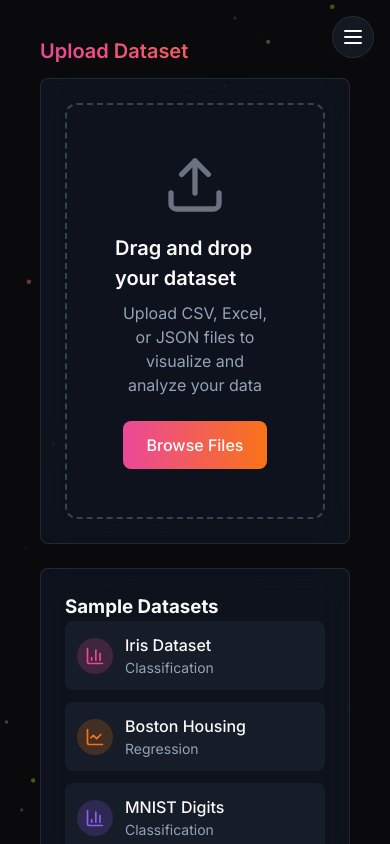
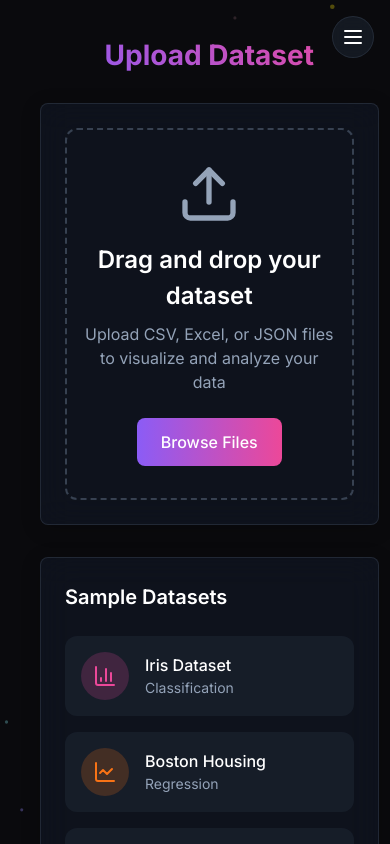
Before and after one commit to JM-Mushraf/ML-Algorithm-Visualizer, a React (Vite) app in the folder ml-viz-temp/: page /upload in a window 390 px wide. Shown: the top 844 px of the page. Built offline with nearby package versions, Linux system fonts and the light colour scheme.

Commit message:
UI changes

```diff
--- a/ml-viz-temp/src/components/UploadContent.css
+++ b/ml-viz-temp/src/components/UploadContent.css
@@ -1,8 +1,68 @@
-.upload-container {
-    margin-bottom: 1.5rem;
+/* Container Styles */
+.upload-content-container {
+  background-color: #0a0a0d;
+  color: #ffffff;
+  font-family: -apple-system, BlinkMacSystemFont, "Segoe UI", Roboto, Oxygen, Ubuntu, Cantarell, "Open Sans", "Helvetica Neue", sans-serif;
+  width: 88vw;
+  max-width: 1400px;
+  margin: 0 auto;
+  padding: 2rem;
 }
 
-  .dropzone {
+.upload-content-title {
+  font-size: 2.5rem;
+  font-weight: 700;
+  text-align: center;
+  margin-bottom: 2rem;
+  background: linear-gradient(45deg, #8b5cf6, #ec4899);
+  -webkit-background-clip: text;
+  -webkit-text-fill-color: transparent;
+  background-clip: text;
+  color: transparent;
+}
+
+/* Glass Panel Effect */
+.glass-panel {
+  background: rgba(255, 255, 255, 0.1);
+  backdrop-filter: blur(10px);
+  border-radius: 1rem;
+  padding: 2rem;
+  box-shadow: 0 4px 20px rgba(0, 0, 0, 0.2);
+}
+
+/* Grid Layouts */
+.upload-content-grid {
+  display: grid;
+  grid-template-columns: 2fr 1fr;
+  gap: 2rem;
+  margin-bottom: 2rem;
+}
+
+.upload-content-info-grid {
+  display: grid;
+  grid-template-columns: 2fr 1fr;
+  gap: 2rem;
+  margin-bottom: 2rem;
+}
+
+.upload-content-metrics-grid {
+  display: grid;
+  grid-template-columns: repeat(auto-fit, minmax(150px, 1fr));
+  gap: 1.5rem;
+}
+
+.upload-content-missing-values-grid {
+  display: grid;
+  grid-template-columns: repeat(auto-fit, minmax(150px, 1fr));
+  gap: 1rem;
+}
+
+/* Upload Area Styles */
+.upload-content-area {
+  position: relative;
+}
+
+.upload-content-dropzone {
   border: 2px dashed #374151;
   border-radius: 0.75rem;
   padding: 3rem;
@@ -10,157 +70,352 @@
   flex-direction: column;
   align-items: center;
   justify-content: center;
+  text-align: center;
+  transition: border-color 0.3s;
 }
 
-  .upload-icon {
+.upload-content-dropzone:hover {
+  border-color: #8b5cf6;
+}
+
+.upload-content-icon {
   width: 4rem;
   height: 4rem;
-    color: #6b7280;
+  color: #94a3b8;
   margin-bottom: 1rem;
 }
 
-  .dropzone-title {
-    font-size: 1.25rem;
+.upload-content-dropzone-title {
+  font-size: 1.5rem;
   font-weight: 600;
   margin-bottom: 0.5rem;
+  color: #ffffff;
 }
 
-  .dropzone-text {
+.upload-content-dropzone-text {
   color: #94a3b8;
   margin-bottom: 1.5rem;
-    text-align: center;
   max-width: 28rem;
 }
 
-  .browse-button {
+.upload-content-browse-button {
   padding: 0.75rem 1.5rem;
-    background-image: linear-gradient(to right, #ec4899, #f97316);
+  background-image: linear-gradient(to right, #8b5cf6, #ec4899);
   border: none;
   border-radius: 0.5rem;
   font-weight: 500;
   color: white;
   cursor: pointer;
   transition: opacity 0.2s;
+  display: inline-block;
 }
 
-  .browse-button:hover {
+.upload-content-browse-button:hover {
   opacity: 0.9;
 }
 
-  .datasets-grid {
-    display: grid;
-    grid-template-columns: 1fr;
-    gap: 1.5rem;
+.upload-content-selected-file {
+  margin-top: 1.5rem;
+  background: rgba(0, 0, 0, 0.2);
+  padding: 1rem;
+  border-radius: 0.5rem;
+  width: 100%;
+  max-width: 400px;
 }
 
-  @media (min-width: 768px) {
-    .datasets-grid {
-      grid-template-columns: 1fr 2fr;
-    }
+.upload-content-upload-button {
+  padding: 0.75rem 1.5rem;
+  background-image: linear-gradient(to right, #8b5cf6, #ec4899);
+  border: none;
+  border-radius: 0.5rem;
+  font-weight: 500;
+  color: white;
+  cursor: pointer;
+  transition: opacity 0.2s;
+  margin-top: 0.75rem;
+  width: 100%;
 }
 
-  .dataset-list {
+.upload-content-upload-button:hover {
+  opacity: 0.9;
+}
+
+.upload-content-upload-button:disabled {
+  opacity: 0.6;
+  cursor: not-allowed;
+}
+
+/* Sample Datasets Styles */
+.upload-content-sample-datasets {
+  position: relative;
+}
+
+.upload-content-sample-datasets::after {
+  content: "";
+  position: absolute;
+  top: 0;
+  bottom: 0;
+  right: 0;
+  width: 4px;
+  background: linear-gradient(to bottom, #8b5cf6, #ec4899);
+  border-top-right-radius: 1rem;
+  border-bottom-right-radius: 1rem;
+}
+
+.upload-content-panel-title {
+  font-size: 1.25rem;
+  font-weight: 600;
+  margin-bottom: 1.5rem;
+  color: #ffffff;
+}
+
+.upload-content-dataset-list {
   list-style: none;
+  padding: 0;
+  margin: 0;
   display: flex;
   flex-direction: column;
-    gap: 0.75rem;
+  gap: 1rem;
 }
 
-  .dataset-item {
+.upload-content-dataset-item {
   display: flex;
   align-items: center;
-    gap: 0.75rem;
-    padding: 0.75rem;
-    border-radius: 0.5rem;
+  gap: 1rem;
+  padding: 1rem;
+  border-radius: 0.75rem;
   background-color: rgba(31, 41, 55, 0.5);
-    transition: background-color 0.2s;
+  transition: transform 0.2s, background-color 0.2s;
   cursor: pointer;
 }
 
-  .dataset-item:hover {
+.upload-content-dataset-item:hover {
   background-color: rgba(31, 41, 55, 0.7);
+  transform: translateY(-2px);
 }
 
-  .dataset-icon-container {
-    padding: 0.5rem;
-    border-radius: 9999px;
+.upload-content-dataset-icon-container {
+  padding: 0.75rem;
+  border-radius: 50%;
   display: flex;
   align-items: center;
   justify-content: center;
 }
 
-  .dataset-icon-container.pink {
+.upload-content-pink {
   background-color: rgba(236, 72, 153, 0.2);
 }
 
-  .dataset-icon-container.orange {
+.upload-content-orange {
   background-color: rgba(249, 115, 22, 0.2);
 }
 
-  .dataset-icon-container.purple {
+.upload-content-purple {
   background-color: rgba(139, 92, 246, 0.2);
 }
 
-  .dataset-icon {
-    width: 1.25rem;
-    height: 1.25rem;
+.upload-content-dataset-icon {
+  width: 1.5rem;
+  height: 1.5rem;
 }
 
-  .dataset-icon-container.pink .dataset-icon {
+.upload-content-pink .upload-content-dataset-icon {
   color: #ec4899;
 }
 
-  .dataset-icon-container.orange .dataset-icon {
+.upload-content-orange .upload-content-dataset-icon {
   color: #f97316;
 }
 
-  .dataset-icon-container.purple .dataset-icon {
+.upload-content-purple .upload-content-dataset-icon {
   color: #8b5cf6;
 }
 
-  .dataset-name {
+.upload-content-dataset-name {
   font-weight: 500;
+  color: #ffffff;
 }
 
-  .dataset-type {
+.upload-content-dataset-type {
   font-size: 0.875rem;
   color: #94a3b8;
 }
 
-  .table-container {
-    overflow-x: auto;
+/* Error Message */
+.upload-content-error-message {
+  color: #ef4444;
+  text-align: center;
+  margin: 1rem 0;
+  padding: 0.75rem;
+  background: rgba(239, 68, 68, 0.1);
+  border-radius: 0.5rem;
 }
 
-  .uploads-table {
-    width: 100%;
-    border-collapse: collapse;
+/* Analysis Results Styles */
+.upload-content-analysis-container {
+  margin-top: 3rem;
 }
 
-  .uploads-table th {
-    text-align: left;
-    padding: 0.75rem 1rem;
-    color: #94a3b8;
-    font-weight: 500;
-    border-bottom: 1px solid #1f2937;
+.upload-content-analysis-title {
+  font-size: 2rem;
+  font-weight: 700;
+  margin-bottom: 1.5rem;
+  background: linear-gradient(45deg, #8b5cf6, #ec4899);
+  -webkit-background-clip: text;
+  -webkit-text-fill-color: transparent;
+  background-clip: text;
+  color: transparent;
 }
 
-  .uploads-table td {
-    padding: 0.75rem 1rem;
-    border-bottom: 1px solid rgba(31, 41, 55, 0.5);
+.upload-content-card-title {
+  font-size: 1.25rem;
+  font-weight: 600;
+  margin-bottom: 1.5rem;
+  color: #ffffff;
 }
 
-  .uploads-table tr:last-child td {
-    border-bottom: none;
+/* Metrics Card */
+.upload-content-metrics-card {
+  margin-bottom: 2rem;
 }
 
-  .uploads-table tr:hover {
-    background-color: rgba(31, 41, 55, 0.3);
+.upload-content-metric {
+  display: flex;
+  flex-direction: column;
+  background: rgba(0, 0, 0, 0.2);
+  padding: 1.25rem;
+  border-radius: 0.75rem;
 }
 
-  .uploads-table td:first-child {
-    color: white;
+.upload-content-metric-label {
+  font-size: 0.875rem;
+  color: #94a3b8;
+  margin-bottom: 0.5rem;
 }
 
-  .uploads-table td:not(:first-child) {
+.upload-content-metric-value {
+  font-size: 1.5rem;
+  font-weight: 600;
+  font-family: "Courier New", monospace;
+  color: #ffffff;
+}
+
+/* Info Sections */
+.upload-content-info-section {
+  margin-bottom: 2rem;
+}
+
+.upload-content-info-section:last-child {
+  margin-bottom: 0;
+}
+
+.upload-content-section-title {
+  font-size: 1.125rem;
+  font-weight: 600;
+  margin-bottom: 1rem;
+  color: #8b5cf6;
+}
+
+.upload-content-info-item {
+  margin-bottom: 0.5rem;
+  color: #ffffff;
+}
+
+.upload-content-info-label {
   color: #94a3b8;
+  margin-right: 0.5rem;
 }
+
+.upload-content-missing-value-item {
+  background: rgba(0, 0, 0, 0.2);
+  padding: 0.75rem;
+  border-radius: 0.5rem;
+  color: #ffffff;
+}
+
+.upload-content-column-name {
+  font-weight: 500;
+}
+
+.upload-content-dataset-preview {
+  background: rgba(0, 0, 0, 0.2);
+  padding: 1rem;
+  border-radius: 0.5rem;
+  overflow-x: auto;
+  font-size: 0.875rem;
+  max-height: 300px;
+  overflow-y: auto;
+  color: #ffffff;
+}
+
+.upload-content-algorithm-info,
+.upload-content-features-info {
+  background: rgba(0, 0, 0, 0.2);
+  padding: 1.25rem;
+  border-radius: 0.75rem;
+  color: #ffffff;
+}
+
+/* Visualization */
+.upload-content-visualization-container {
+  display: flex;
+  justify-content: center;
+  align-items: center;
+  padding: 1rem;
+  background: rgba(0, 0, 0, 0.2);
+  border-radius: 0.75rem;
+}
+
+.upload-content-visualization-image {
+  max-width: 100%;
+  max-height: 500px;
+  border-radius: 0.75rem;
+  object-fit: contain;
+}
+
+/* Responsive Styles */
+@media (max-width: 1024px) {
+  .upload-content-grid,
+  .upload-content-info-grid {
+    grid-template-columns: 1fr;
+  }
+
+  .upload-content-sample-datasets::after {
+    width: 100%;
+    height: 4px;
+    top: auto;
+    bottom: 0;
+    left: 0;
+    right: 0;
+    border-radius: 0;
+    border-bottom-left-radius: 1rem;
+    border-bottom-right-radius: 1rem;
+  }
+}
+
+@media (max-width: 768px) {
+  .upload-content-container {
+    width: 95vw;
+    padding: 1rem;
+  }
+
+  .upload-content-dropzone {
+    padding: 2rem 1rem;
+  }
+
+  .upload-content-metrics-grid {
+    grid-template-columns: 1fr 1fr;
+  }
+}
+
+@media (max-width: 480px) {
+  .upload-content-metrics-grid,
+  .upload-content-missing-values-grid {
+    grid-template-columns: 1fr;
+  }
+
+  .upload-content-title,
+  .upload-content-analysis-title {
+    font-size: 1.75rem;
+  }
+}
--- a/ml-viz-temp/src/components/UploadContent.jsx
+++ b/ml-viz-temp/src/components/UploadContent.jsx
@@ -1,42 +1,50 @@
-"use client";
-import { motion } from "framer-motion";
-import { Upload, BarChart3, LineChart } from "lucide-react";
-import { useState } from "react";
-import axios from "axios";
-import "./UploadContent.css";
+"use client"
+import { motion } from "framer-motion"
+import { Upload, BarChart3, LineChart } from "lucide-react"
+import { useState } from "react"
+import axios from "axios"
+import "./UploadContent.css"
 
 function UploadContent() {
-  const [file, setFile] = useState(null);
-  const [analysisResults, setAnalysisResults] = useState(null);
-  const [error, setError] = useState(null);
+  const [file, setFile] = useState(null)
+  const [analysisResults, setAnalysisResults] = useState(null)
+  const [error, setError] = useState(null)
+  const [isUploading, setIsUploading] = useState(false)
 
   const handleFileChange = (event) => {
-    setFile(event.target.files[0]);
-  };
+    setFile(event.target.files[0])
+  }
 
   const handleUpload = async () => {
     if (!file) {
-      alert("Please select a file first!");
-      return;
+      alert("Please select a file first!")
+      return
     }
 
-    const formData = new FormData();
-    formData.append("file", file);
+    setIsUploading(true)
+    const formData = new FormData()
+    formData.append("file", file)
 
     try {
       const response = await axios.post("http://localhost:5000/upload", formData, {
         headers: { "Content-Type": "multipart/form-data" },
-      });
+      })
 
-      console.log("Response:", response.data);
-      setAnalysisResults(response.data.analysis);
-      setError(null);
+      console.log("Response:", response.data)
+      setAnalysisResults(response.data.analysis)
+      setError(null)
     } catch (error) {
-      console.error("Error uploading file:", error);
-      setError("Error uploading file. Please try again.");
-      setAnalysisResults(null);
+      console.error("Error uploading file:", error)
+      setError("Error uploading file. Please try again.")
+      setAnalysisResults(null)
+    } finally {
+      setIsUploading(false)
     }
-  };
+  }
+
+  const handleSampleDataset = (dataset) => {
+    console.log(`Selected ${dataset} dataset`)
+  }
 
   return (
     <motion.div
@@ -44,101 +52,163 @@ function UploadContent() {
       animate={{ opacity: 1, y: 0 }}
       exit={{ opacity: 0, y: -20 }}
       transition={{ duration: 0.5 }}
-      className="container"
+      className="upload-content-container"
     >
-      <h1 className="section-title gradient-text pink-to-orange">Upload Dataset</h1>
+      <h1 className="upload-content-title">Upload Dataset</h1>
 
-      <div className="upload-container glass-panel">
-        <div className="dropzone">
-          <Upload className="upload-icon" />
-          <h3 className="dropzone-title">Drag and drop your dataset</h3>
-          <p className="dropzone-text">Upload CSV, Excel, or JSON files to visualize and analyze your data</p>
+      <div className="upload-content-grid">
+        {/* Main Upload Area */}
+        <div className="upload-content-area glass-panel">
+          <div className="upload-content-dropzone">
+            <Upload className="upload-content-icon" />
+            <h3 className="upload-content-dropzone-title">Drag and drop your dataset</h3>
+            <p className="upload-content-dropzone-text">Upload CSV, Excel, or JSON files to visualize and analyze your data</p>
 
-          <input
-            type="file"
-            onChange={handleFileChange}
-            style={{ display: "none" }}
-            id="file-input"
-          />
-          <label htmlFor="file-input" className="browse-button">
-            Browse Files
-          </label>
+            <input type="file" onChange={handleFileChange} style={{ display: "none" }} id="file-input" />
+            <label htmlFor="file-input" className="upload-content-browse-button">
+              Browse Files
+            </label>
+            {file && (
+              <div className="upload-content-selected-file">
+                <p>Selected: {file.name}</p>
+                <button onClick={handleUpload} className="upload-content-upload-button" disabled={isUploading}>
+                  {isUploading ? "Uploading..." : "Upload File"}
+                </button>
+              </div>
+            )}
+          </div>
         </div>
-      </div>
 
-      <div className="datasets-grid">
-        <div className="sample-datasets glass-panel">
-          <h3 className="panel-title">Sample Datasets</h3>
-          <ul className="dataset-list">
-            <li className="dataset-item">
-              <div className="dataset-icon-container pink">
-                <BarChart3 className="dataset-icon" />
+        {/* Sample Datasets Panel */}
+        <div className="upload-content-sample-datasets glass-panel">
+          <h3 className="upload-content-panel-title">Sample Datasets</h3>
+          <ul className="upload-content-dataset-list">
+            <li className="upload-content-dataset-item" onClick={() => handleSampleDataset("Iris")}>
+              <div className="upload-content-dataset-icon-container upload-content-pink">
+                <BarChart3 className="upload-content-dataset-icon" />
               </div>
-              <div className="dataset-info">
-                <div className="dataset-name">Iris Dataset</div>
-                <div className="dataset-type">Classification</div>
+              <div className="upload-content-dataset-info">
+                <div className="upload-content-dataset-name">Iris Dataset</div>
+                <div className="upload-content-dataset-type">Classification</div>
               </div>
             </li>
-            <li className="dataset-item">
-              <div className="dataset-icon-container orange">
-                <LineChart className="dataset-icon" />
+            <li className="upload-content-dataset-item" onClick={() => handleSampleDataset("Boston Housing")}>
+              <div className="upload-content-dataset-icon-container upload-content-orange">
+                <LineChart className="upload-content-dataset-icon" />
               </div>
-              <div className="dataset-info">
-                <div className="dataset-name">Boston Housing</div>
-                <div className="dataset-type">Regression</div>
+              <div className="upload-content-dataset-info">
+                <div className="upload-content-dataset-name">Boston Housing</div>
+                <div className="upload-content-dataset-type">Regression</div>
               </div>
             </li>
-            <li className="dataset-item">
-              <div className="dataset-icon-container purple">
-                <BarChart3 className="dataset-icon" />
+            <li className="upload-content-dataset-item" onClick={() => handleSampleDataset("MNIST")}>
+              <div className="upload-content-dataset-icon-container upload-content-purple">
+                <BarChart3 className="upload-content-dataset-icon" />
               </div>
-              <div className="dataset-info">
-                <div className="dataset-name">MNIST Digits</div>
-                <div className="dataset-type">Classification</div>
+              <div className="upload-content-dataset-info">
+                <div className="upload-content-dataset-name">MNIST Digits</div>
+                <div className="upload-content-dataset-type">Classification</div>
               </div>
             </li>
           </ul>
         </div>
-
-        <button onClick={handleUpload} className="upload-button">
-          Upload File
-        </button>
       </div>
 
-      {error && <div className="error-message">{error}</div>}
+      {error && <div className="upload-content-error-message">{error}</div>}
 
       {analysisResults && (
-        <div className="analysis-results">
-          <h2 className="analysis-title">Analysis Results</h2>
-          <div className="analysis-info">
-            <h3>Basic Information</h3>
-            <p>Number of Rows: {analysisResults.info.num_rows}</p>
-            <p>Number of Columns: {analysisResults.info.num_columns}</p>
-            <p>Columns: {analysisResults.info.columns.join(", ")}</p>
-            <h3>Missing Values</h3>
-            <ul>
-              {Object.entries(analysisResults.info.missing_values).map(([col, count]) => (
-                <li key={col}>
-                  {col}: {count}
-                </li>
-              ))}
-            </ul>
-            <h3>Dataset Preview</h3>
-            <pre>{JSON.stringify(analysisResults.info.dataset_preview, null, 2)}</pre>
-            <h3>Best Algorithm</h3>
-            <p>Algorithm: {analysisResults.best_algorithm}</p>
-            <p>Accuracy: {analysisResults.accuracy.toFixed(2)}</p>
-            <h3>Best Features</h3>
-            <pre>{JSON.stringify(analysisResults.best_features, null, 2)}</pre>
+        <div className="upload-content-analysis-container">
+          <h2 className="upload-content-analysis-title">Analysis Results</h2>
+
+          {/* Performance Metrics */}
+          <div className="upload-content-metrics-card glass-panel">
+            <h3 className="upload-content-card-title">Model Performance</h3>
+            <div className="upload-content-metrics-grid">
+              <div className="upload-content-metric">
+                <span className="upload-content-metric-label">Accuracy</span>
+                <span className="upload-content-metric-value">{analysisResults.accuracy.toFixed(2)}</span>
+              </div>
+              <div className="upload-content-metric">
+                <span className="upload-content-metric-label">Precision</span>
+                <span className="upload-content-metric-value">0.00</span>
+              </div>
+              <div className="upload-content-metric">
+                <span className="upload-content-metric-label">Recall</span>
+                <span className="upload-content-metric-value">0.00</span>
+              </div>
+              <div className="upload-content-metric">
+                <span className="upload-content-metric-label">F1 Score</span>
+                <span className="upload-content-metric-value">0.00</span>
+              </div>
+            </div>
           </div>
-          <div className="visualizations">
-            <h3>Heatmap</h3>
-            <img src={`http://localhost:5000/uploads/${analysisResults.visualization_paths.heatmap.split('/').pop()}`} alt="Heatmap" />
+
+          {/* Dataset Information */}
+          <div className="upload-content-info-grid">
+            <div className="upload-content-info-card glass-panel">
+              <h3 className="upload-content-card-title">Dataset Information</h3>
+
+              <div className="upload-content-info-section">
+                <h4 className="upload-content-section-title">Basic Information</h4>
+                <p className="upload-content-info-item">Number of Rows: {analysisResults.info.num_rows}</p>
+                <p className="upload-content-info-item">Number of Columns: {analysisResults.info.num_columns}</p>
+                <p className="upload-content-info-item">Columns: {analysisResults.info.columns.join(", ")}</p>
+              </div>
+
+              <div className="upload-content-info-section">
+                <h4 className="upload-content-section-title">Missing Values</h4>
+                <div className="upload-content-missing-values-grid">
+                  {Object.entries(analysisResults.info.missing_values).map(([col, count]) => (
+                    <div key={col} className="upload-content-missing-value-item">
+                      <span className="upload-content-column-name">{col}:</span> {count}
+                    </div>
+                  ))}
+                </div>
+              </div>
+
+              <div className="upload-content-info-section">
+                <h4 className="upload-content-section-title">Dataset Preview</h4>
+                <pre className="upload-content-dataset-preview">{JSON.stringify(analysisResults.info.dataset_preview, null, 2)}</pre>
+              </div>
+            </div>
+
+            <div className="upload-content-algorithm-card glass-panel">
+              <div className="upload-content-info-section">
+                <h4 className="upload-content-section-title">Best Algorithm</h4>
+                <div className="upload-content-algorithm-info">
+                  <p className="upload-content-info-item">
+                    <span className="upload-content-info-label">Algorithm:</span> {analysisResults.best_algorithm}
+                  </p>
+                  <p className="upload-content-info-item">
+                    <span className="upload-content-info-label">Accuracy:</span> {analysisResults.accuracy.toFixed(2)}
+                  </p>
+                </div>
+              </div>
+
+              <div className="upload-content-info-section">
+                <h4 className="upload-content-section-title">Best Features</h4>
+                <div className="upload-content-features-info">
+                  <p>{analysisResults.best_features || "Feature importance not available for this model."}</p>
+                </div>
+              </div>
+            </div>
+          </div>
+
+          {/* Visualizations */}
+          <div className="upload-content-visualization-card glass-panel">
+            <h3 className="upload-content-card-title">Heatmap</h3>
+            <div className="upload-content-visualization-container">
+              <img
+                src={`http://localhost:5000/uploads/${analysisResults.visualization_paths.heatmap.split("/").pop()}`}
+                alt="Heatmap"
+                className="upload-content-visualization-image"
+              />
+            </div>
           </div>
         </div>
       )}
     </motion.div>
-  );
+  )
 }
 
-export default UploadContent;
+export default UploadContent
```
Also changed, not shown: ml-viz-temp/src/components/ClassificationContent.css (+12 -10 lines), 10 other files (tests, documents, lock files or other folders). Lines whose indentation alone changed are shown as unchanged.
